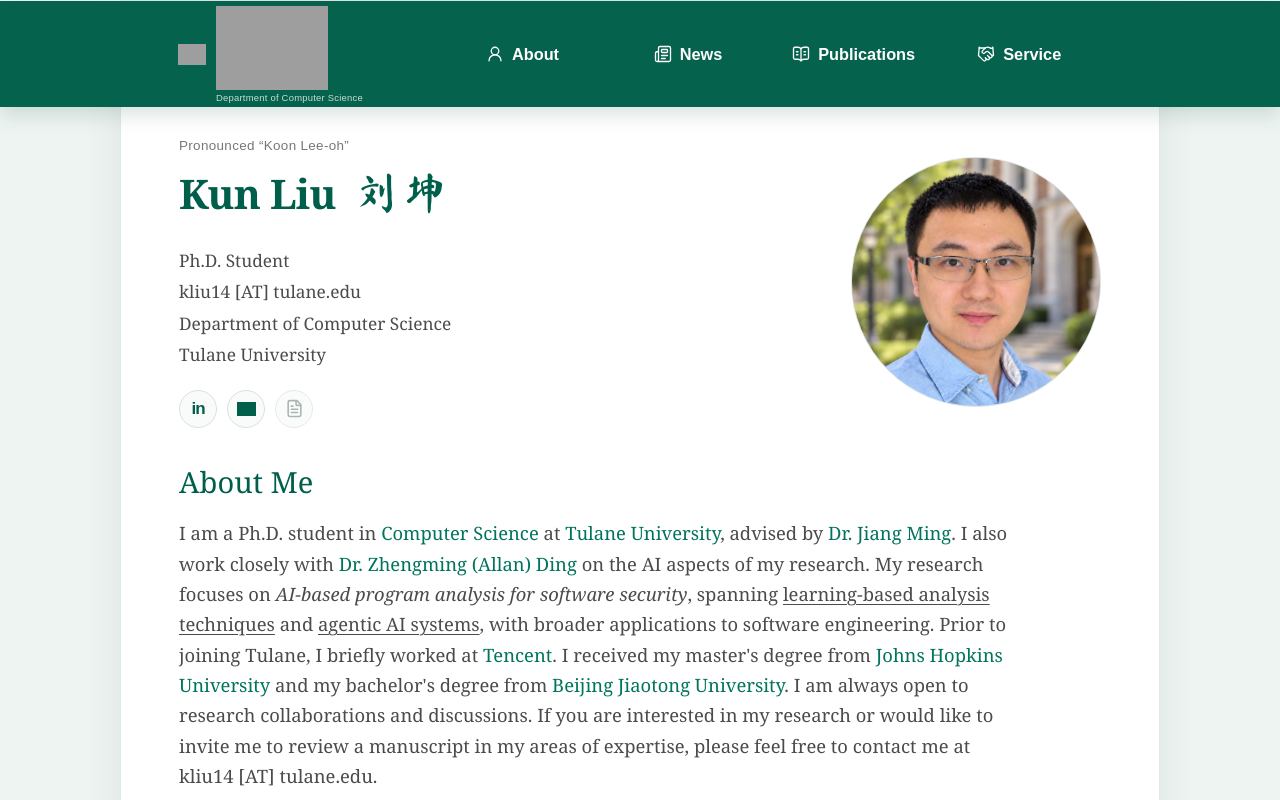
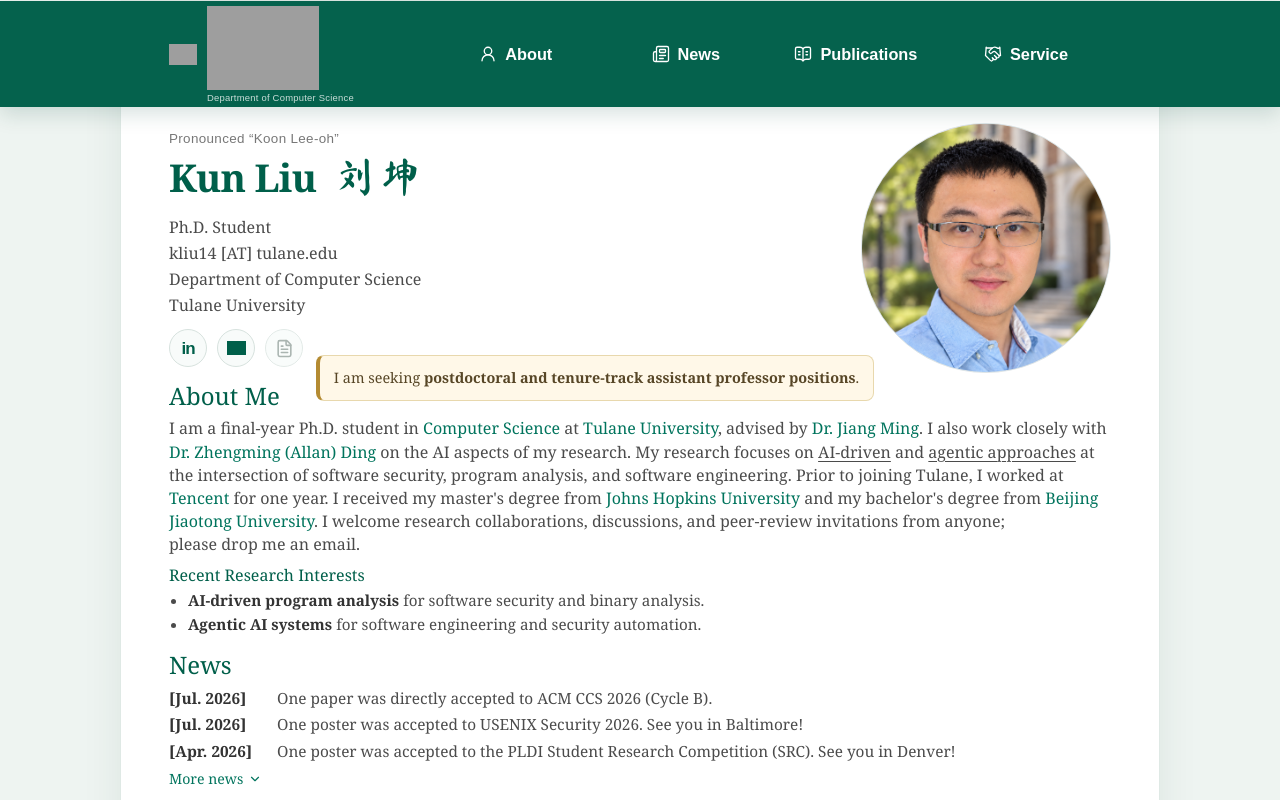
Before and after one commit to Ryan-hub-bit/ryan-hub-bit.github.io, a Next.js app: page / in a window 1280 px wide. Shown: the top 800 px of the page. Built offline with nearby package versions, Linux system fonts and the light colour scheme; grey boxes are pictures that could not be loaded.

Commit message:
Refine compact homepage layout and expandable news

```diff
--- a/app/globals.css
+++ b/app/globals.css
@@ -30,8 +30,8 @@ body {
   background: var(--paper);
   color: var(--ink);
   font-family: Georgia, "Times New Roman", serif;
-  font-size: 17.5px;
-  line-height: 1.65;
+  font-size: 16.5px;
+  line-height: 1.5;
 }
 
 a { color: var(--link); text-decoration: none; }
@@ -41,7 +41,7 @@ strong { color: #333; font-weight: 600; }
 .page-shell {
   width: min(1040px, calc(100% - 48px));
   margin: 0 auto 30px;
-  padding: 30px 58px 64px;
+  padding: 24px 48px 48px;
   border: 1px solid #dfe9e5;
   border-radius: 0 0 14px 14px;
   background: var(--surface);
@@ -54,8 +54,8 @@ strong { color: #333; font-weight: 600; }
   z-index: 10;
   display: block;
   width: 100vw;
-  margin-top: -30px;
-  margin-bottom: 28px;
+  margin-top: -24px;
+  margin-bottom: 16px;
   margin-left: calc(50% - 50vw);
   padding: 0;
   overflow: hidden;
@@ -70,7 +70,7 @@ strong { color: #333; font-weight: 600; }
   display: flex;
   align-items: stretch;
   justify-content: space-between;
-  width: min(924px, calc(100% - 48px));
+  width: min(942px, calc(100% - 146px));
   margin: 0 auto;
 }
 
@@ -79,7 +79,7 @@ strong { color: #333; font-weight: 600; }
   align-items: center;
   flex: 0 0 auto;
   gap: 10px;
-  min-height: 60px;
+  min-height: 52px;
   padding: 5px 0;
   color: #fff;
   white-space: nowrap;
@@ -133,7 +133,7 @@ strong { color: #333; font-weight: 600; }
   justify-content: center;
   gap: 8px;
   min-width: 0;
-  min-height: 60px;
+  min-height: 52px;
   padding: 8px 14px;
   background: transparent;
   color: #fff;
@@ -164,11 +164,14 @@ strong { color: #333; font-weight: 600; }
 
 .profile {
   display: grid;
-  grid-template-columns: minmax(0, 1fr) 270px;
+  grid-template-columns: max-content minmax(240px, 1fr) 250px;
+  grid-template-areas: "identity notice portrait";
   align-items: center;
-  gap: 68px;
-  margin-bottom: 36px;
+  gap: 36px;
+  margin-bottom: 8px;
 }
+
+.identity { grid-area: identity; }
 
 .name-pronunciation {
   margin: 0 0 2px;
@@ -184,10 +187,11 @@ strong { color: #333; font-weight: 600; }
   flex-wrap: wrap;
   align-items: baseline;
   column-gap: 0.45em;
-  margin: 0 0 20px;
+  margin: 0 0 10px;
   color: var(--heading);
-  font-size: 2.55rem;
+  font-size: 2.4rem;
   font-weight: 700;
+  line-height: 1.2;
   letter-spacing: -0.02em;
 }
 
@@ -203,14 +207,14 @@ strong { color: #333; font-weight: 600; }
 .position,
 .profile-email,
 .affiliation {
-  margin: 0 0 3px;
-  font-size: 1.08rem;
+  margin: 0 0 2px;
+  font-size: 1rem;
 }
 
 .social-links {
   display: flex;
   gap: 10px;
-  margin-top: 20px;
+  margin-top: 12px;
 }
 
 .social-link {
@@ -273,6 +277,7 @@ a.social-link:focus-visible {
 }
 
 .portrait {
+  grid-area: portrait;
   position: relative;
   display: grid;
   place-items: center;
@@ -308,14 +313,14 @@ a.social-link:focus-visible {
 .content-column { margin-left: 0; }
 
 .introduction {
-  margin-bottom: 42px;
-  max-width: 860px;
-  font-size: 1.08rem;
+  margin-bottom: 14px;
+  font-size: 1rem;
 }
 
 .introduction p {
-  margin: 0 0 14px;
-  font-size: 1.15rem;
+  margin: 0 0 8px;
+  font-size: 1rem;
+  line-height: 1.45;
 }
 .research-underline {
   text-decoration: underline;
@@ -323,56 +328,54 @@ a.social-link:focus-visible {
   text-underline-offset: 3px;
 }
 .email-address { white-space: nowrap; }
+.contact-invitation { white-space: nowrap; }
 
 .opportunity-notice {
-  margin: 24px 0;
-  padding: 18px 22px;
+  grid-area: notice;
+  justify-self: center;
+  align-self: end;
+  width: max-content;
+  margin: 0;
+  padding: 12px 14px;
   border: 1px solid #e8d8ad;
   border-left: 4px solid #b48b32;
   border-radius: 8px;
   background: #fff8e8;
   color: #574626;
+  text-align: center;
+  transform: translate(-48px, 28px);
 }
-.opportunity-notice p { margin: 0; }
+.opportunity-notice p { margin: 0; font-size: 0.9rem; line-height: 1.45; white-space: nowrap; }
 .opportunity-notice strong { color: #574626; }
 
-.research-interests { margin-top: 24px; }
+.research-interests { margin-top: 8px; }
 .research-interests h2 {
-  margin: 0 0 10px;
-  font-size: 1.15rem;
+  margin: 0 0 4px;
+  font-size: 1rem;
 }
 .research-interests ul {
+  display: grid;
+  grid-template-columns: 1fr;
+  row-gap: 2px;
   margin: 0;
-  padding-left: 25px;
+  padding-left: 19px;
   list-style: disc;
+  font-size: 0.95rem;
 }
-.research-interests li + li { margin-top: 6px; }
+.research-interests li + li { margin-top: 0; }
 
-.content-section { margin-top: 42px; }
+.content-section { margin-top: 14px; }
 
 h2 {
-  margin: 0 0 18px;
+  margin: 0 0 6px;
   color: var(--heading);
-  font-size: 1.82rem;
+  font-size: 1.5rem;
   line-height: 1.25;
 }
 
-.news-scroll {
-  max-width: 860px;
-  max-height: 15rem;
-  overflow-x: hidden;
-  overflow-y: auto;
-  border: 1px solid var(--line);
-  border-radius: 10px;
-  background: #f9fbfa;
-  overscroll-behavior-y: contain;
-  scrollbar-color: #94afa6 transparent;
-  scrollbar-gutter: stable;
-}
-
-.news-scroll:focus-visible {
-  outline: 2px solid var(--link);
-  outline-offset: 3px;
+.news-feed {
+  font-size: 0.96rem;
+  line-height: 1.45;
 }
 
 .news-list {
@@ -383,18 +386,35 @@ h2 {
 
 .news-list li {
   display: grid;
-  grid-template-columns: 6.5rem minmax(0, 1fr);
+  grid-template-columns: 6rem minmax(0, 1fr);
   gap: 0.75rem;
-  padding: 12px 20px;
-  border-bottom: 1px solid var(--line);
+  padding: 2px 0;
 }
 
-.news-list li:last-child { border-bottom: 0; }
 .news-list time {
   color: #333;
   font-weight: 600;
   white-space: nowrap;
 }
+
+.news-toggle {
+  display: inline-flex;
+  align-items: center;
+  gap: 5px;
+  margin-top: 2px;
+  padding: 2px 0;
+  border: 0;
+  background: transparent;
+  color: var(--link);
+  font: inherit;
+  font-size: 0.88rem;
+  cursor: pointer;
+}
+.news-toggle:hover { text-decoration: underline; text-underline-offset: 3px; }
+.news-toggle:focus-visible { outline: 2px solid var(--link); outline-offset: 3px; }
+.news-toggle svg { width: 14px; height: 14px; }
+.news-toggle[aria-expanded="true"] svg { transform: rotate(180deg); }
+.news-empty { margin: 6px 0 0; color: var(--muted); font-size: 0.88rem; }
 
 .service ul {
   margin: 0;
@@ -415,12 +435,11 @@ h2 {
   font-size: 0.72rem;
 }
 
-.publication-list { margin-top: 8px; }
+.publication-list { margin-top: 4px; }
 
 .publication {
-  max-width: 760px;
-  margin-bottom: 30px;
-  padding-bottom: 28px;
+  margin-bottom: 20px;
+  padding-bottom: 18px;
   border-bottom: 1px solid #e7e7e7;
 }
 
@@ -432,7 +451,7 @@ h2 {
 .paper-details h3 {
   margin: 0 0 5px;
   color: var(--link);
-  font-size: 1.13rem;
+  font-size: 1.06rem;
   line-height: 1.4;
 }
 
@@ -480,7 +499,7 @@ footer {
   flex-direction: column;
   align-items: center;
   gap: 16px;
-  margin-top: 64px;
+  margin-top: 36px;
   padding-top: 18px;
   border-top: 1px solid var(--line);
   color: var(--muted);
@@ -512,15 +531,32 @@ footer p { margin: 0; }
   font-size: 0.7rem;
 }
 
+@media (max-width: 1120px) {
+  .opportunity-notice { width: 100%; max-width: 340px; transform: translate(-24px, 20px); }
+  .opportunity-notice p { white-space: normal; }
+}
+
+@media (max-width: 1000px) {
+  .profile {
+    grid-template-columns: minmax(0, 1fr) 250px;
+    grid-template-areas:
+      "identity portrait"
+      "notice notice";
+    gap: 16px 32px;
+  }
+  .opportunity-notice { max-width: none; padding: 10px 18px; transform: none; }
+}
+
 @media (max-width: 820px) {
   .page-shell { width: min(720px, calc(100% - 32px)); padding: 26px 36px 56px; }
-  .top-nav { margin-top: -26px; margin-bottom: 26px; }
+  .top-nav { margin-top: -26px; margin-bottom: 16px; }
   .nav-inner { width: min(648px, calc(100% - 104px)); }
   .nav-links { margin-left: 24px; }
   .nav-links a { padding-inline: 7px; }
-  .profile { grid-template-columns: 1fr 210px; gap: 38px; }
+  .profile { grid-template-columns: 1fr 210px; gap: 16px 38px; }
   .portrait { width: 200px; }
   .content-column { margin-left: 0; }
+  .research-interests ul { grid-template-columns: 1fr; row-gap: 3px; }
 }
 
 @media (max-width: 700px) {
@@ -533,9 +569,9 @@ footer p { margin: 0; }
 }
 
 @media (max-width: 590px) {
-  body { font-size: 16.5px; }
+  body { font-size: 16px; }
   .page-shell { width: calc(100% - 18px); margin: 0 auto 9px; padding: 18px 18px 44px; border-radius: 0 0 10px 10px; }
-  .top-nav { margin-top: -18px; margin-bottom: 22px; font-size: 0.84rem; }
+  .top-nav { margin-top: -18px; margin-bottom: 16px; font-size: 0.84rem; }
   .nav-inner { width: calc(100% - 54px); }
   .tulane-shield { width: 22px; height: 32px; }
   .tulane-wordmark { width: 82px; }
@@ -543,10 +579,20 @@ footer p { margin: 0; }
   .nav-links a { gap: 0; min-height: 60px; padding: 8px 5px; }
   .nav-links a span { position: absolute; width: 1px; height: 1px; margin: -1px; padding: 0; overflow: hidden; clip: rect(0 0 0 0); white-space: nowrap; border: 0; }
   .nav-icon { width: 18px; height: 18px; }
-  .profile { grid-template-columns: 1fr; gap: 30px; margin-bottom: 28px; }
-  .portrait { grid-row: 2; justify-self: start; width: 180px; }
-  .identity h1 { font-size: 1.95rem; }
-  .news-list li { grid-template-columns: 1fr; gap: 3px; padding: 12px 16px; }
+  .profile { grid-template-columns: minmax(0, 1fr) 132px; gap: 16px; margin-bottom: 20px; }
+  .portrait { width: 132px; }
+  .identity h1 { font-size: 1.75rem; }
+  .position, .profile-email, .affiliation { font-size: 0.9rem; }
+  .name-pronunciation { font-size: 0.72rem; }
+  .social-links { gap: 8px; margin-top: 10px; }
+  .social-link { width: 34px; height: 34px; }
+  .news-list li { grid-template-columns: 1fr; gap: 2px; padding: 6px 0; }
   .section-heading { align-items: flex-start; flex-direction: column; gap: 0; }
   footer { gap: 12px; }
 }
+
+@media (max-width: 380px) {
+  .profile { grid-template-columns: minmax(0, 1fr) 104px; gap: 12px; }
+  .portrait { width: 104px; }
+  .identity h1 { font-size: 1.55rem; }
+}
--- a/app/news-list.tsx
+++ b/app/news-list.tsx
@@ -1,6 +1,7 @@
 "use client";
 
-import { useLayoutEffect, useMemo, useRef } from "react";
+import { ChevronDown } from "lucide-react";
+import { useId, useMemo, useState } from "react";
 
 type NewsItem = {
   date: string;
@@ -11,50 +12,49 @@ type NewsItem = {
 const VISIBLE_ITEMS = 3;
 
 export default function NewsList({ items }: { items: NewsItem[] }) {
-  const viewportRef = useRef<HTMLDivElement>(null);
-  const listRef = useRef<HTMLUListElement>(null);
+  const [expanded, setExpanded] = useState(false);
+  const archiveId = useId();
   const sortedItems = useMemo(
     () => [...items].sort((a, b) => b.dateTime.localeCompare(a.dateTime)),
     [items],
   );
-
-  useLayoutEffect(() => {
-    const viewport = viewportRef.current;
-    const list = listRef.current;
-    if (!viewport || !list) return;
-
-    const visibleRows = Array.from(list.children).slice(0, VISIBLE_ITEMS);
-    const updateHeight = () => {
-      const lastRow = visibleRows[visibleRows.length - 1];
-      if (!lastRow) return;
-      // Measure complete entries, including wrapped text, at every screen size.
-      const height = lastRow.getBoundingClientRect().bottom - list.getBoundingClientRect().top;
-      viewport.style.maxHeight = `${Math.ceil(height) + viewport.clientTop * 2}px`;
-    };
-
-    updateHeight();
-    const observer = new ResizeObserver(updateHeight);
-    observer.observe(list);
-    visibleRows.forEach((row) => observer.observe(row));
-    return () => observer.disconnect();
-  }, [sortedItems]);
+  const recentItems = sortedItems.slice(0, VISIBLE_ITEMS);
+  const earlierItems = sortedItems.slice(VISIBLE_ITEMS);
 
   return (
-    <div
-      ref={viewportRef}
-      className="news-scroll"
-      role="region"
-      aria-labelledby="news-heading"
-      tabIndex={items.length > VISIBLE_ITEMS ? 0 : undefined}
-    >
-      <ul ref={listRef} className="news-list">
-        {sortedItems.map((item) => (
+    <div className="news-feed">
+      <ul className="news-list">
+        {recentItems.map((item) => (
           <li key={`${item.dateTime}-${item.text}`}>
             <time dateTime={item.dateTime}>[{item.date}]</time>
             <span>{item.text}</span>
           </li>
         ))}
       </ul>
+      <div id={archiveId} hidden={!expanded}>
+        {earlierItems.length > 0 ? (
+          <ul className="news-list">
+            {earlierItems.map((item) => (
+              <li key={`${item.dateTime}-${item.text}`}>
+                <time dateTime={item.dateTime}>[{item.date}]</time>
+                <span>{item.text}</span>
+              </li>
+            ))}
+          </ul>
+        ) : (
+          <p className="news-empty">No earlier news to display.</p>
+        )}
+      </div>
+      <button
+        className="news-toggle"
+        type="button"
+        aria-expanded={expanded}
+        aria-controls={archiveId}
+        onClick={() => setExpanded((current) => !current)}
+      >
+        {expanded ? "Less news" : "More news"}
+        <ChevronDown aria-hidden="true" />
+      </button>
     </div>
   );
 }
--- a/app/page.tsx
+++ b/app/page.tsx
@@ -168,6 +168,13 @@ export default function Home() {
           </div>
         </div>
 
+        <aside className="opportunity-notice" aria-label="Academic job market availability">
+          <p>
+            I am seeking{" "}
+            <strong>postdoctoral and tenure-track assistant professor positions</strong>.
+          </p>
+        </aside>
+
         <div className="portrait">
           <img
             className="portrait-image"
@@ -183,7 +190,7 @@ export default function Home() {
         <section className="introduction" id="about" aria-labelledby="about-heading">
           <h2 id="about-heading">About Me</h2>
           <p>
-            I am a Ph.D. student in{" "}
+            I am a final-year Ph.D. student in{" "}
             <a href="https://sse.tulane.edu/cs" target="_blank" rel="noreferrer">
               Computer Science
             </a>{" "}
@@ -200,15 +207,14 @@ export default function Home() {
               Dr. Zhengming (Allan) Ding
             </a>{" "}
             on the AI aspects of my research. My research focuses on{" "}
-            <em>AI-based program analysis for software security</em>, spanning{" "}
-            <span className="research-underline">learning-based analysis techniques</span> and{" "}
-            <span className="research-underline">agentic AI systems</span>, with broader
-            applications to software engineering.
-            Prior to joining Tulane, I briefly worked at{" "}
+            <span className="research-underline">AI-driven</span> and{" "}
+            <span className="research-underline">agentic approaches</span> at the
+            intersection of software security, program analysis, and software engineering.
+            Prior to joining Tulane, I worked at{" "}
             <a href="https://www.tencent.com/" target="_blank" rel="noreferrer">
               Tencent
-            </a>
-            . I received my master&apos;s degree from{" "}
+            </a>{" "}
+            for one year. I received my master&apos;s degree from{" "}
             <a href="https://isi.jhu.edu/" target="_blank" rel="noreferrer">
               Johns Hopkins University
             </a>{" "}
@@ -216,18 +222,10 @@ export default function Home() {
             <a href="https://en.bjtu.edu.cn/" target="_blank" rel="noreferrer">
               Beijing Jiaotong University
             </a>
-            . I am always open to research collaborations and discussions. If you are
-            interested in my research or would like to invite me to review a manuscript
-            in my areas of expertise, please feel free to contact me at{" "}
-            <span className="email-address">kliu14 [AT] tulane.edu</span>.
+            . I welcome research collaborations, discussions, and peer-review
+            invitations from anyone;{" "}
+            <span className="contact-invitation">please drop me an email.</span>
           </p>
-          <aside className="opportunity-notice" aria-label="Academic job market availability">
-            <p>
-              I will be on the academic job market this year, seeking{" "}
-              <strong>postdoctoral and tenure-track assistant professor positions</strong>.
-              Please feel free to reach out about potential opportunities!
-            </p>
-          </aside>
           <div className="research-interests">
             <h2>Recent Research Interests</h2>
             <ul>
```
